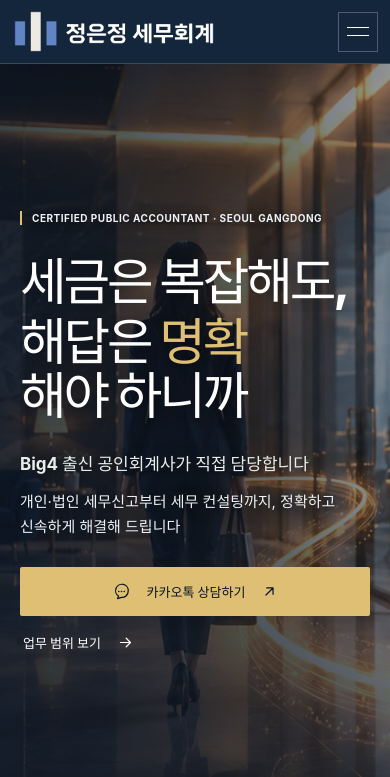
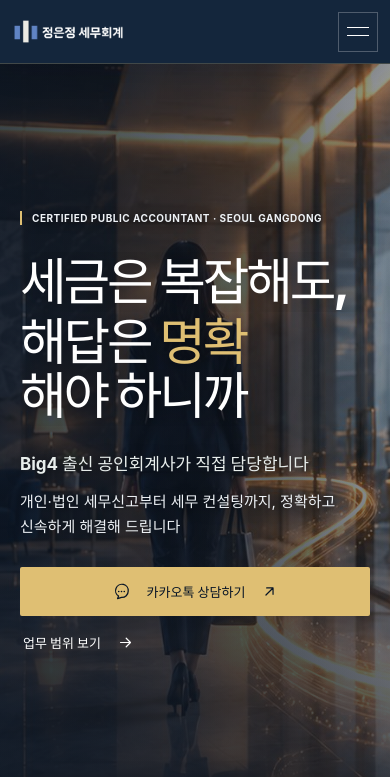
Before and after one commit to eunjungjung33/veritax, a React (Vite) app: page / in a window 390 px wide. Shown: the top 777 px of the page. Built offline with nearby package versions, Linux system fonts and the light colour scheme.

Commit message:
fix: reduce mobile header logo size

```diff
--- a/src/design.css
+++ b/src/design.css
@@ -1002,6 +1002,7 @@ em { color: var(--gold-bright); }
     padding-left: max(14px, env(safe-area-inset-left));
     padding-right: max(12px, env(safe-area-inset-right));
   }
+  .brand-logo { width: clamp(100px, 28vw, 120px); }
   .menu-toggle { width: 40px; height: 40px; }
 
   .home-hero { min-height: max(700px, calc(100svh - var(--header-height))); }
```
